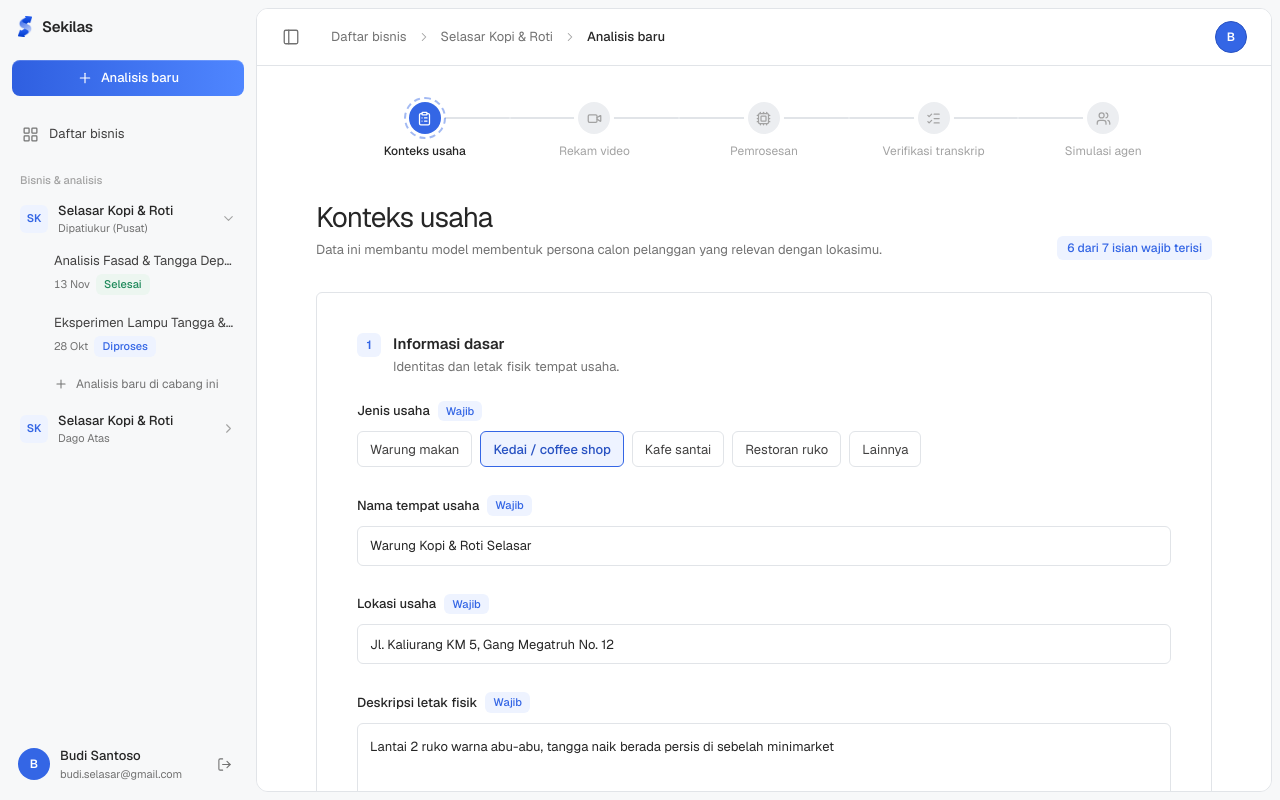
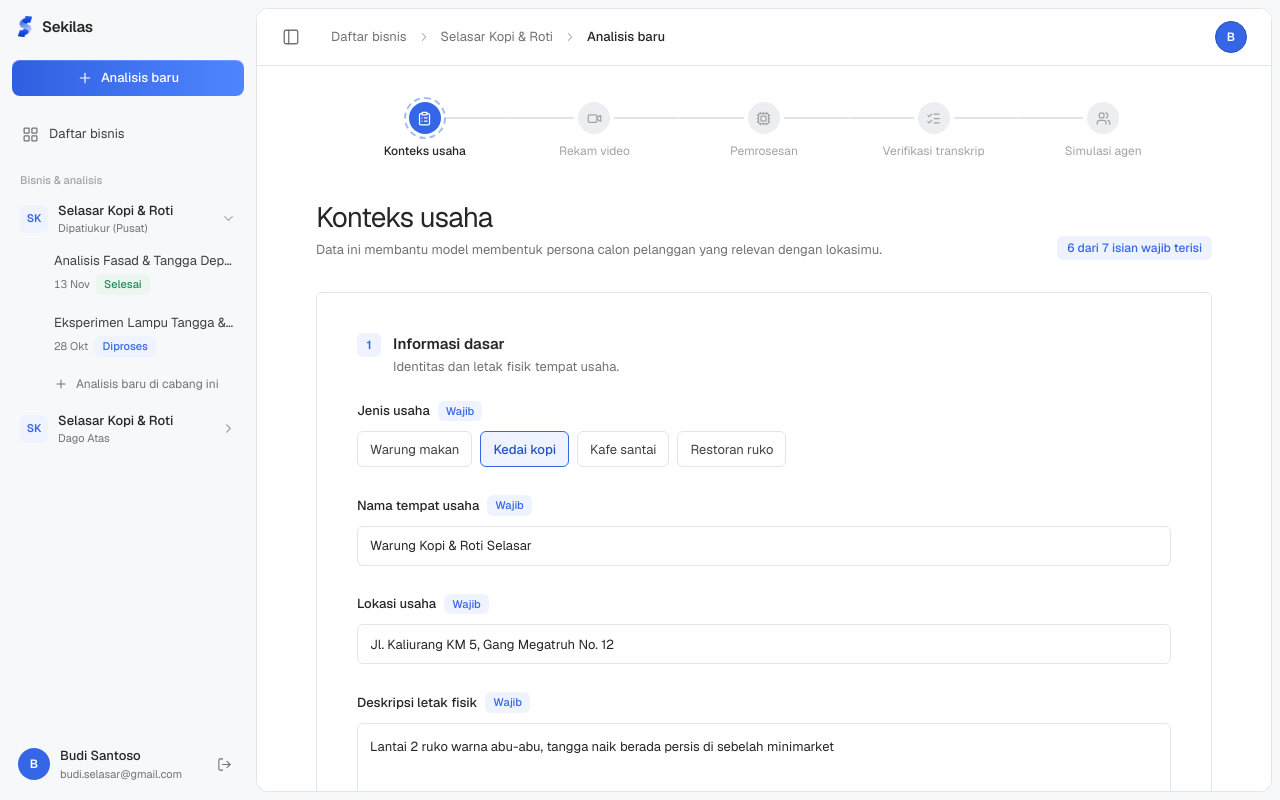
Before and after one commit to inRiza/Sekilas, a Next.js app in the folder fe/: page /business/analysis/konteks in a window 1280 px wide. Built offline with nearby package versions, Linux system fonts and the light colour scheme.

Commit message:
style(wizard): tighten konteks chip and upload labels
Shorten business, surroundings, and constraint chip copy for clearer scanning.

```diff
--- a/fe/src/app/business/analysis/konteks/page.tsx
+++ b/fe/src/app/business/analysis/konteks/page.tsx
@@ -16,7 +16,7 @@ type MenuFile = { name: string; size: number; previewUrl?: string };
 
 const MENU_SOURCES: Record<MenuSource, { label: string; accept: string; hint: string }> = {
   excel: {
-    label: 'File Excel / CSV',
+    label: 'File Excel',
     accept: '.xlsx,.xls,.csv',
     hint: 'Kolom: nama menu, harga porsi. Format .xlsx, .xls, atau .csv.',
   },
@@ -231,10 +231,9 @@ function KonteksUsahaInner() {
                       {(
                         [
                           ['warung', 'Warung makan'],
-                          ['kedai', 'Kedai / coffee shop'],
+                          ['kedai', 'Kedai kopi'],
                           ['kafe', 'Kafe santai'],
                           ['resto_ruko', 'Restoran ruko'],
-                          ['lainnya', 'Lainnya'],
                         ] as const
                       ).map(([val, label]) => (
                         <Chip key={val} label={label} role="radio" selected={businessType === val} onClick={() => setBusinessType(val)} />
@@ -276,8 +275,7 @@ function KonteksUsahaInner() {
                           ['dekat_kampus', 'Dekat kampus'],
                           ['perkantoran', 'Kawasan perkantoran'],
                           ['permukiman', 'Permukiman warga'],
-                          ['jalan_utama', 'Jalan utama / protokol'],
-                          ['lainnya', 'Lainnya'],
+                          ['jalan_utama', 'Jalan utama'],
                         ] as const
                       ).map(([val, label]) => (
                         <Chip key={val} label={label} role="radio" selected={surroundingsType === val} onClick={() => setSurroundingsType(val)} />
@@ -293,7 +291,7 @@ function KonteksUsahaInner() {
                           ['pekerja_kantor', 'Pekerja kantor'],
                           ['warga_sekitar', 'Warga sekitar'],
                           ['keluarga', 'Keluarga'],
-                          ['pengendara', 'Pengendara / ojol lewat'],
+                          ['pengendara', 'Pengendara lewat'],
                         ] as const
                       ).map(([val, label]) => (
                         <Chip
@@ -326,7 +324,7 @@ function KonteksUsahaInner() {
                       {(
                         [
                           ['lokasi', 'Lokasi toko'],
-                          ['fasad', 'Struktur fasad / bangunan'],
+                          ['fasad', 'Fasad bangunan'],
                           ['menu', 'Konsep menu inti'],
                           ['harga', 'Standar harga pokok'],
                         ] as const
```
